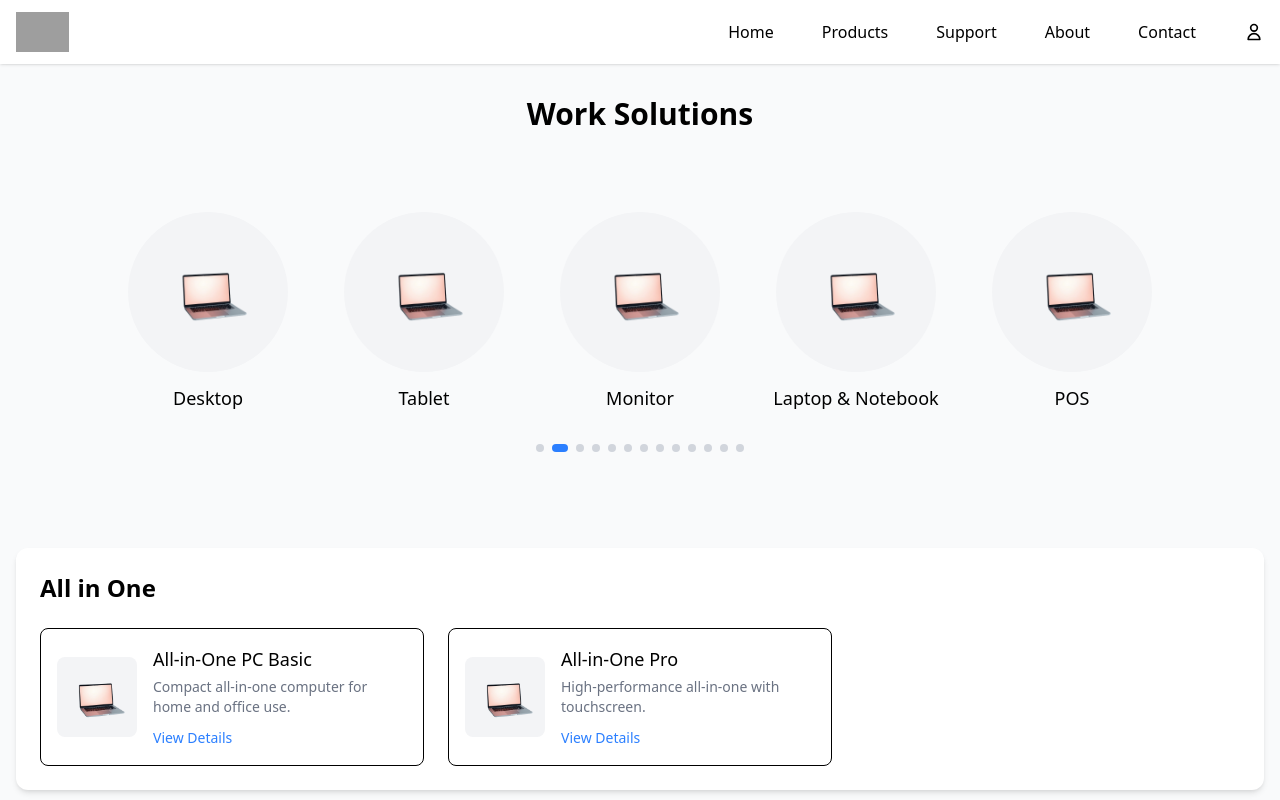
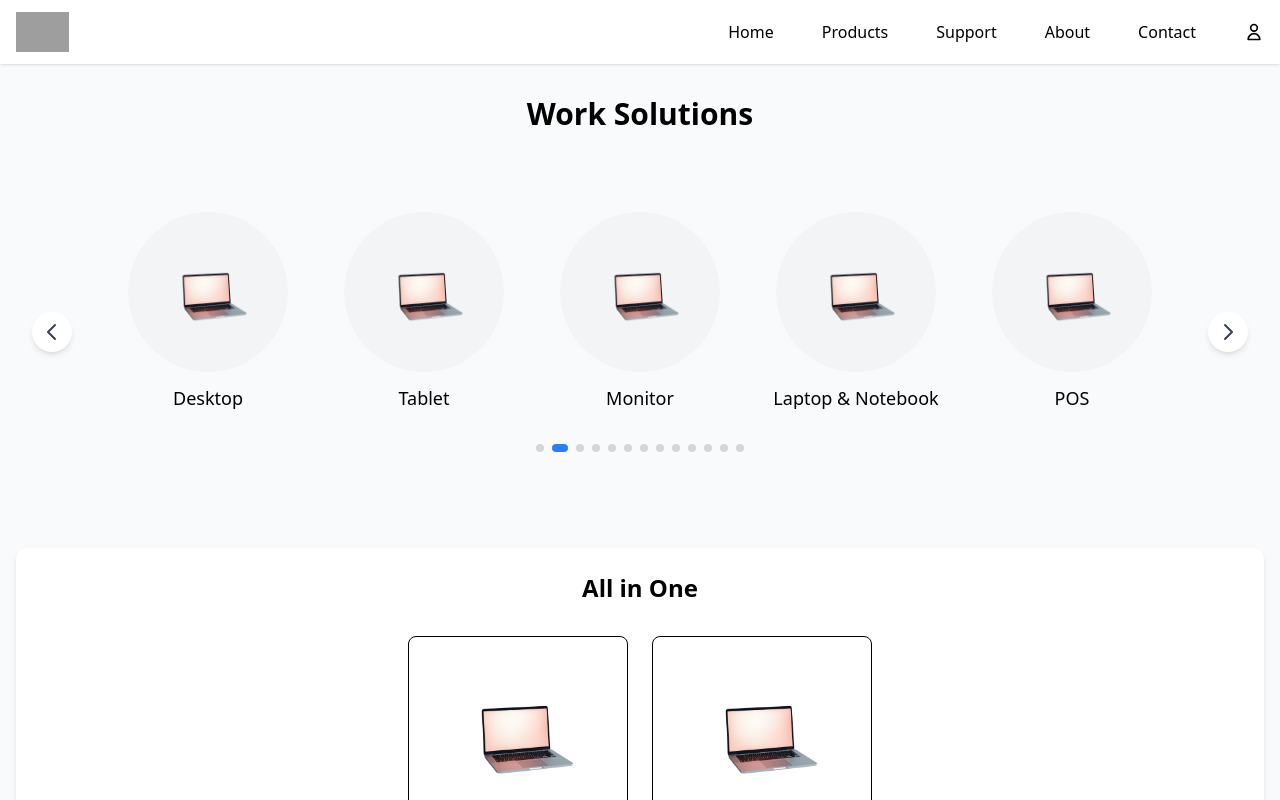
Before and after one commit to AkilaW97/pc-site, a React (Vite) app in the folder ewispc/: page /work/Work-solutions in a window 1280 px wide. Shown: the top 800 px of the page. Built offline with nearby package versions, Linux system fonts and the light colour scheme; grey boxes are pictures that could not be loaded.

Commit message:
Fixed the product card flip design

```diff
--- a/ewispc/package.json
+++ b/ewispc/package.json
@@ -10,6 +10,9 @@
     "preview": "vite preview"
   },
   "dependencies": {
+    "@fortawesome/free-regular-svg-icons": "^6.7.2",
+    "@fortawesome/free-solid-svg-icons": "^6.7.2",
+    "@fortawesome/react-fontawesome": "^0.2.2",
     "@heroicons/react": "^2.2.0",
     "@tailwindcss/vite": "^4.0.17",
     "react": "^19.0.0",
--- a/ewispc/src/components/ProductCarousel.jsx
+++ b/ewispc/src/components/ProductCarousel.jsx
@@ -21,9 +21,16 @@ const ProductCarousel = ({ categories, visibleItems = 5, onSelectCategory }) =>
     return categories[index];
   });
 
-  // Handle category click
   const handleClick = (categoryId) => {
     onSelectCategory(categoryId);
+  };
+
+  const goNext = () => {
+    setCurrentIndex(prev => (prev + 1) % categories.length);
+  };
+
+  const goPrev = () => {
+    setCurrentIndex(prev => (prev - 1 + categories.length) % categories.length);
   };
 
   return (
@@ -32,12 +39,39 @@ const ProductCarousel = ({ categories, visibleItems = 5, onSelectCategory }) =>
       onMouseEnter={() => setIsHovered(true)}
       onMouseLeave={() => setIsHovered(false)}
     >
-      <div className="flex justify-center gap-6">
+      {/* Navigation Arrows */}
+      <button
+        onClick={goPrev}
+        className="absolute left-4 top-1/2 transform -translate-y-1/2 z-10
+        bg-white p-2 rounded-full shadow-md hover:bg-gray-100
+        transition-colors duration-200 focus:outline-none"
+        aria-label="Previous category"
+      >
+        <svg xmlns="http://www.w3.org/2000/svg" className="h-6 w-6 text-gray-700" fill="none" viewBox="0 0 24 24" stroke="currentColor">
+          <path strokeLinecap="round" strokeLinejoin="round" strokeWidth={2} d="M15 19l-7-7 7-7" />
+        </svg>
+      </button>
+
+      <button
+        onClick={goNext}
+        className="absolute right-4 top-1/2 transform -translate-y-1/2 z-10
+        bg-white p-2 rounded-full shadow-md hover:bg-gray-100
+        transition-colors duration-200 focus:outline-none"
+        aria-label="Next category"
+      >
+        <svg xmlns="http://www.w3.org/2000/svg" className="h-6 w-6 text-gray-700" fill="none" viewBox="0 0 24 24" stroke="currentColor">
+          <path strokeLinecap="round" strokeLinejoin="round" strokeWidth={2} d="M9 5l7 7-7 7" />
+        </svg>
+      </button>
+
+      {/* Carousel Items */}
+      <div className="flex justify-center gap-6 px-12">
         {visibleCategories.map((category) => (
           <button
             key={category.id}
             onClick={() => handleClick(category.id)}
-            className="group block w-48 text-center focus:outline-none"
+            className="group block w-48 text-center focus:outline-none
+            transition-transform duration-300 hover:scale-105"
           >
             <div className="relative overflow-hidden rounded-full bg-gray-100 w-40 h-40 mx-auto mb-3">
               <img
@@ -64,6 +98,7 @@ const ProductCarousel = ({ categories, visibleItems = 5, onSelectCategory }) =>
                 ? 'bg-blue-500 w-4'
                 : 'bg-gray-300 hover:bg-gray-400'
             }`}
+            aria-label={`Go to category ${index + 1}`}
           />
         ))}
       </div>
--- a/ewispc/src/components/pages/WorkSolutions/WorkSolutions.jsx
+++ b/ewispc/src/components/pages/WorkSolutions/WorkSolutions.jsx
@@ -3,15 +3,13 @@ import Header from "../../../components/Header";
 import ProductCarousel from '../../../components/ProductCarousel';
 import productsData from '../../../data/products.json';
 
-const WorkSolutions = () => {
+const workSolutions = () => {
   const workCategories = productsData.categories.filter(cat =>
     cat.solutions.includes("work")
   );
 
-  // State to track selected category
   const [selectedCategory, setSelectedCategory] = useState(workCategories[0]);
 
-  // Handle category selection from carousel
   const handleCategorySelect = (categoryId) => {
     const category = workCategories.find(cat => cat.id === categoryId);
     if (category) {
@@ -26,7 +24,6 @@ const WorkSolutions = () => {
       <div className="container mx-auto px-4 py-8 max-w-7xl">
         <h2 className="text-3xl font-bold text-center mb-12">Work Solutions</h2>
 
-        {/* Featured Carousel - Pass the selection handler */}
         <div className="mb-16">
           <ProductCarousel
             categories={workCategories}
@@ -35,37 +32,39 @@ const WorkSolutions = () => {
           />
         </div>
 
-        {/* Products Grid for Selected Category */}
-        <div className="bg-white rounded-xl shadow-md overflow-hidden">
-          <div className="p-6">
-            <h3 className="text-2xl font-bold mb-6">{selectedCategory.name}</h3>
-            <div className="grid grid-cols-1 md:grid-cols-2 lg:grid-cols-3 gap-6">
-              {selectedCategory.products.map(product => (
+        {/* Enhanced Products Grid */}
+        <div className="bg-white rounded-xl shadow-md overflow-hidden p-6">
+          <h3 className="text-2xl font-bold mb-8 text-center">{selectedCategory.name}</h3>
+          <div className="flex flex-wrap justify-center gap-6">
+            {selectedCategory.products.map((product, index) => (
+              <div
+                key={product.id}
+                className="w-full sm:w-[calc(50%-12px)] md:w-[calc(33.333%-16px)] lg:w-[calc(25%-18px)] xl:w-[calc(20%-20px)]"
+              >
                 <div
-                  key={product.id}
-                  className="flex items-center space-x-4 p-4 hover:bg-gray-50 rounded-lg transition-colors border"
+                  className="h-full flex flex-col p-4 border rounded-lg transition-all duration-300
+                  hover:shadow-lg hover:border-blue-100 hover:translate-y-[-4px]
+                  bg-white"
                 >
-                  <div className="flex-shrink-0 w-20 h-20 bg-gray-100 rounded-lg flex items-center justify-center">
+                  <div className="flex-grow flex items-center justify-center mb-4 h-40">
                     <img
                       src="/src/assets/Laptop3.png"
                       alt={product.name}
-                      className="max-h-full max-w-full object-contain"
+                      className="max-h-full max-w-full object-contain transition-transform duration-500 hover:scale-105"
                     />
                   </div>
-                  <div className="flex-1">
-                    <h4 className="font-medium text-lg">{product.name}</h4>
-                    <p className="text-gray-500 text-sm line-clamp-2 mt-1">
+                  <div className="text-center">
+                    <h4 className="font-medium text-lg mb-1">{product.name}</h4>
+                    <p className="text-gray-500 text-sm line-clamp-2 mb-3">
                       {product.description}
                     </p>
-                    <div className="mt-2">
-                      <button className="text-blue-500 text-sm hover:underline">
-                        View Details
-                      </button>
-                    </div>
+                    <button className="text-blue-500 text-sm hover:underline transition-colors">
+                      View Details
+                    </button>
                   </div>
                 </div>
-              ))}
-            </div>
+              </div>
+            ))}
           </div>
         </div>
       </div>
@@ -73,4 +72,4 @@ const WorkSolutions = () => {
   );
 };
 
-export default WorkSolutions;
+export default workSolutions;
--- a/ewispc/src/index.css
+++ b/ewispc/src/index.css
@@ -7,3 +7,54 @@
 a, button {
   @apply transition-colors duration-200;
 }
+
+/* 3D Card Styles */
+.transform-style-preserve-3d {
+  transform-style: preserve-3d;
+}
+
+.backface-hidden {
+  backface-visibility: hidden;
+}
+
+.rotate-y-0 {
+  transform: rotateY(0deg);
+}
+
+.rotate-y-90 {
+  transform: rotateY(90deg);
+}
+
+.group:hover .group-hover\:rotate-y-90 {
+  transform: rotateY(90deg);
+}
+
+.perspective-800 {
+  perspective: 800px;
+}
+
+/* 3D Card Styles */
+.perspective-1000 {
+  perspective: 1000px;
+}
+
+.transform-style-preserve-3d {
+  transform-style: preserve-3d;
+  position: relative;
+}
+
+.backface-hidden {
+  backface-visibility: hidden;
+}
+
+.rotate-y-0 {
+  transform: rotateY(0deg);
+}
+
+.rotate-y-180 {
+  transform: rotateY(180deg);
+}
+
+.hover\:rotate-y-180:hover {
+  transform: rotateY(180deg);
+}
--- a/ewispc/src/tailwind.config.js
+++ b/ewispc/src/tailwind.config.js
@@ -1,11 +1,37 @@
 module.exports = {
-    theme: {
-      extend: {
-        colors: {
-          brand: {
-            blue: "#2563eb", // Example primary color
-          },
+  content: [
+    "./index.html",
+    "./src/**/*.{js,ts,jsx,tsx}",
+  ],
+  theme: {
+    extend: {
+      fontFamily: {
+        'sarala': ['Sarala', 'sans-serif'],
+        'exo': ['"Exo 2"', 'sans-serif'],
+      },
+      animation: {
+        'float': 'float 4s ease-in-out infinite alternate',
+        'fadeIn': 'fadeIn 0.5s ease-in-out forwards',
+        'cardFlip': 'cardFlip 0.6s ease-in-out forwards',
+      },
+      keyframes: {
+        float: {
+          '0%': { transform: 'translateY(0) rotate(0deg)' },
+          '100%': { transform: 'translateY(-20px) rotate(-5deg)' },
         },
+        fadeIn: {
+          '0%': { opacity: '0', transform: 'scale(0.9)' },
+          '100%': { opacity: '1', transform: 'scale(1)' },
+        },
+        cardFlip: {
+          '0%': { transform: 'rotateY(0deg)' },
+          '100%': { transform: 'rotateY(90deg)' },
+        }
       },
+      transformStyle: {
+        'preserve-3d': 'preserve-3d',
+      }
     },
-  };
+  },
+  plugins: [],
+}
```
Also changed, not shown: ewispc/src/components/pages/HomeSolutions/HomeSolutions.jsx (+46 -22 lines), 1 other file (tests, documents, lock files or other folders).
